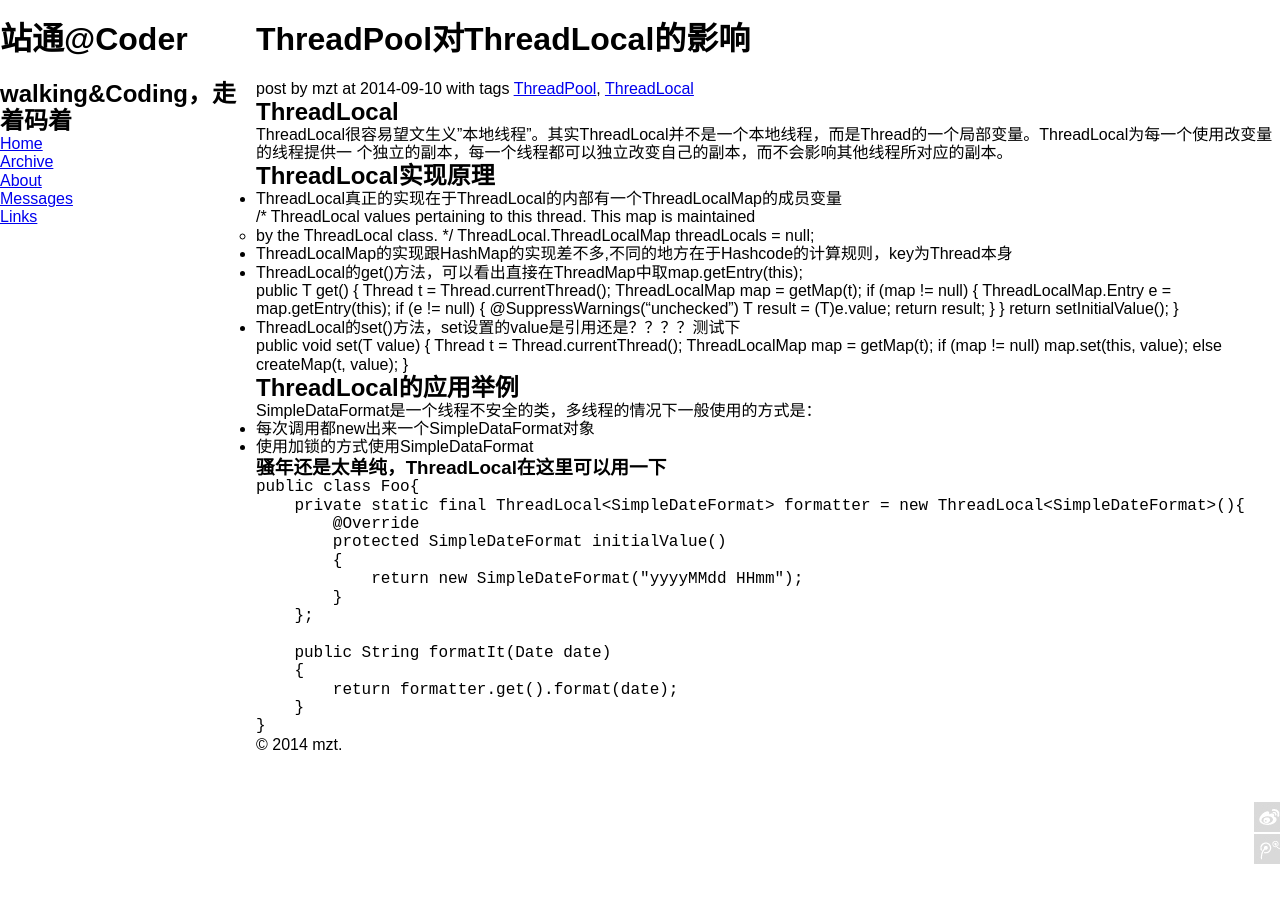
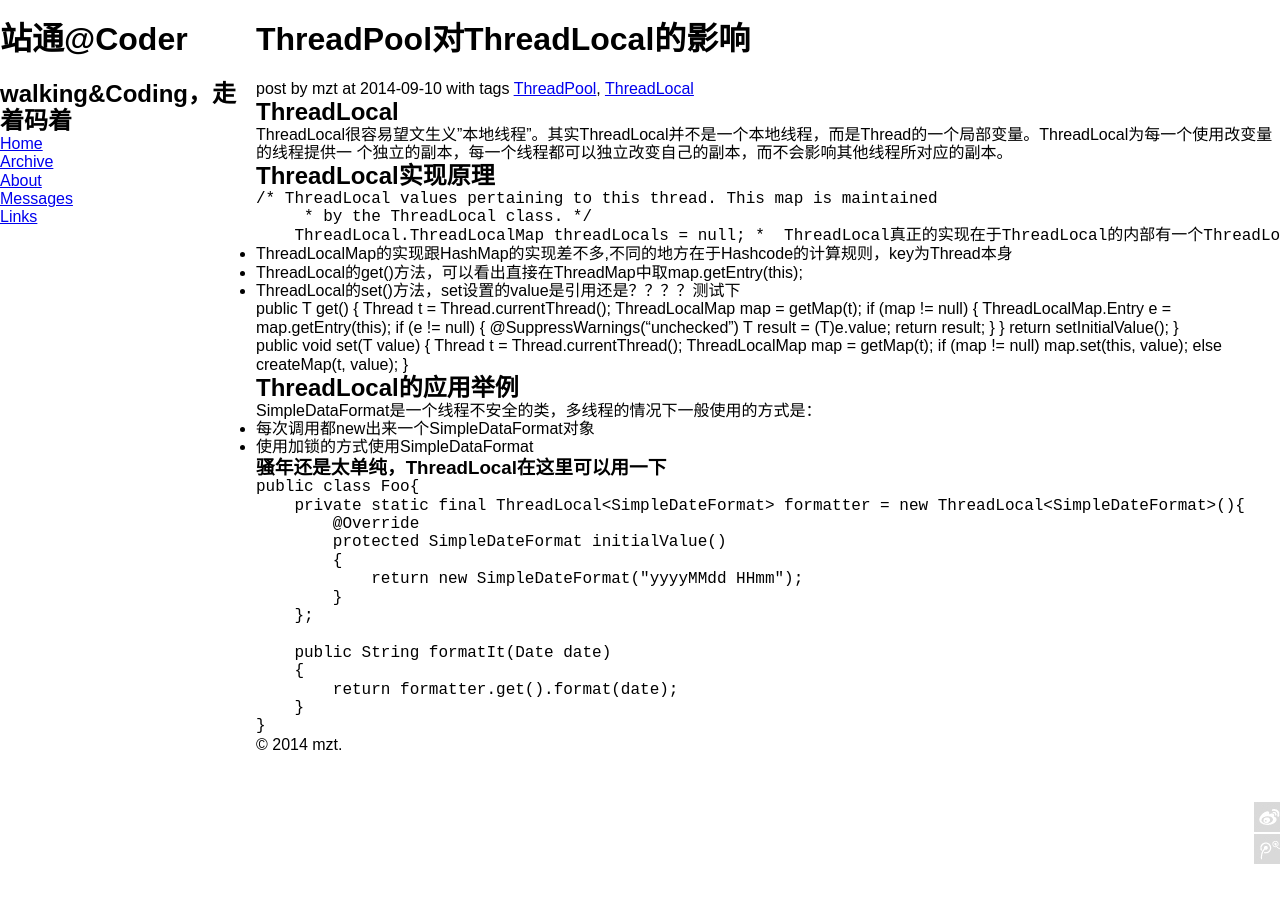
Before and after one commit to mouzt/mouzt.github.io, a Jekyll site: the page built from _posts/2014-09-10-Threadlocal-note.md, in a window 1280 px wide. Built offline with Jekyll 4.4.1, drawn with Linux system fonts in a browser that asks for light colours; nearby versions of some CDN libraries; library files that are not in the unit come from our copies; comment, search, counter and statistics services are not loaded; part of the change alters nothing that is shown.

```diff
--- a/_posts/2014-09-10-Threadlocal-note.md
+++ b/_posts/2014-09-10-Threadlocal-note.md
@@ -11,15 +11,18 @@ ThreadLocal很容易望文生义"本地线程"。其实ThreadLocal并不是一
 个独立的副本，每一个线程都可以独立改变自己的副本，而不会影响其他线程所对应的副本。
 
 ##ThreadLocal实现原理
-*  ThreadLocal真正的实现在于ThreadLocal的内部有一个ThreadLocalMap的成员变量
 
     /* ThreadLocal values pertaining to this thread. This map is maintained
-     * by the ThreadLocal class. */
-    ThreadLocal.ThreadLocalMap threadLocals = null;
+         * by the ThreadLocal class. */
+        ThreadLocal.ThreadLocalMap threadLocals = null;
+*  ThreadLocal真正的实现在于ThreadLocal的内部有一个ThreadLocalMap的成员变量
 
 *  ThreadLocalMap的实现跟HashMap的实现差不多,不同的地方在于Hashcode的计算规则，key为Thread本身
 
 *  ThreadLocal的get()方法，可以看出直接在ThreadMap中取map.getEntry(this);
+
+
+*  ThreadLocal的set()方法，set设置的value是引用还是？？？？测试下
 
     public T get() {
         Thread t = Thread.currentThread();
@@ -34,8 +37,6 @@ ThreadLocal很容易望文生义"本地线程"。其实ThreadLocal并不是一
         }
         return setInitialValue();
     }
-
-*  ThreadLocal的set()方法，set设置的value是引用还是？？？？测试下
 
     public void set(T value) {
         Thread t = Thread.currentThread();
```
